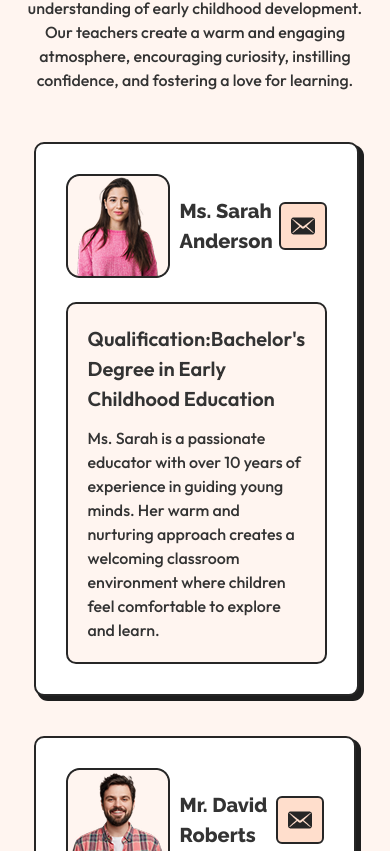
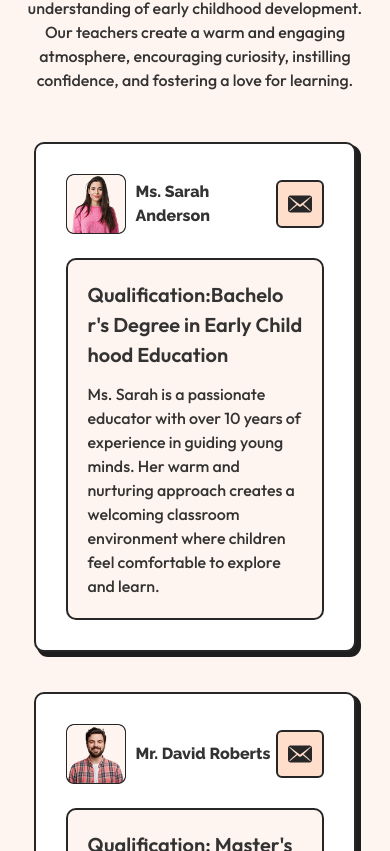
Before and after one commit to Mohammad-Alkreima/Task_3_Adv, a React (Vite) app: page /Task_3_Adv/about in a window 390 px wide. Shown: the part 5513-6364 px from the top of the page. Built offline with nearby package versions, Linux system fonts and the light colour scheme.

Commit message:
fix history section

```diff
--- a/src/components/CardTeam/CardTeam.css
+++ b/src/components/CardTeam/CardTeam.css
@@ -105,14 +105,22 @@
     .teamMembers {
         .cardsTeam {
             .cardTeam {
-                max-width: 91.7948vw;
+                width: 91.7948vw;
+                max-width: 100%;
                 padding: 30px;
                 .info {
+                    justify-content: space-between;
+                    gap: 6px;
                     .name {
                         gap: 10px;
+                        img {
+                            max-width: 60px;
+                            max-height: 60px;
+                        }
                         h2 {
-                            font-size: 20px;
+                            font-size: 16px;
                             line-height: 150%;
+                            word-break: break-word;
                         }
                     }
                 }
@@ -120,6 +128,7 @@
                     padding: 20px;
                     h3 {
                         margin-bottom: 12px;
+                        word-break: break-all;
                     }
                 }
             }
--- a/src/components/NavBar/NavBar.css
+++ b/src/components/NavBar/NavBar.css
@@ -115,6 +115,7 @@
                     a {
                         font-size: 16px;
                         padding: 21px 30px;
+                        white-space: nowrap;
                     }
                 }
                 li:last-child {
```
